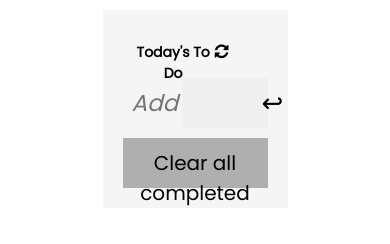
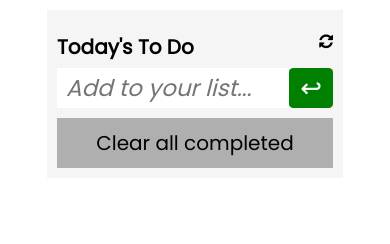
Before and after one commit to AFakhriddinov/Todo-list-app, a website built with webpack: page src/index.html in a window 390 px wide. Built offline with nearby package versions, Linux system fonts and the light colour scheme; a web font is replaced by a local one.

Commit message:
Add mobile version and style

```diff
--- a/src/modules/todolist.js
+++ b/src/modules/todolist.js
@@ -23,7 +23,7 @@ export default class TodoList {
   };
 
   show(list) {
-    list.innerHTML = '';
+    list.innerHTML = "";
     this.tasks.forEach((task) => {
       const li = `<div id="${task.id}" class="list">
         <input
@@ -31,22 +31,22 @@ export default class TodoList {
           id="${task.id}"
           name="task"
           value="task"
-          ${task.completed ? 'checked' : ''}
+          ${task.completed ? "checked" : ""}
           class="checkbox"
         />
         <input
           type="text" id="${task.id}" class="text-area" name="task"
           value="${task.description}" />
-        <button class="delete">&#8285;</button>
+          <i class="fa fa-trash delete" aria-hidden="true"></i>
       </div>`;
       list.innerHTML += li;
     });
-    const checkbox = document.querySelectorAll('.checkbox');
+    const checkbox = document.querySelectorAll(".checkbox");
 
     checkbox.forEach((check) => {
-      check.addEventListener('change', () => {
+      check.addEventListener("change", () => {
         if (check.checked) {
-          check.parentElement.classList.add('complete');
+          check.parentElement.classList.add("complete");
           this.tasks = this.tasks.map((task) => {
             if (task.id === parseInt(check.parentElement.id, 10)) {
               task.completed = check.checked;
@@ -55,7 +55,7 @@ export default class TodoList {
           });
           this.setStorage();
         } else {
-          check.parentElement.classList.remove('complete');
+          check.parentElement.classList.remove("complete");
           this.tasks = this.tasks.map((task) => {
             if (task.id === parseInt(check.parentElement.id, 10)) {
               task.completed = false;
@@ -69,9 +69,9 @@ export default class TodoList {
 
     // A function for editing the task description.
 
-    const textArea = document.querySelectorAll('.text-area');
+    const textArea = document.querySelectorAll(".text-area");
     textArea.forEach((area) => {
-      area.addEventListener('change', () => {
+      area.addEventListener("change", () => {
         const result = this.tasks.filter((task) => task.id === Number(area.id));
         this.tasks[result[0].id - 1].description = area.value;
         this.setStorage();
@@ -84,7 +84,7 @@ export default class TodoList {
     const id = this.tasks.length + 1;
     const task = {
       id,
-      description: 'none',
+      description: "none",
       completed,
     };
     this.tasks.push(task);
@@ -113,12 +113,12 @@ export default class TodoList {
 
   setStorage = () => {
     const formData = JSON.stringify(this.tasks);
-    localStorage.setItem('tasks', formData);
+    localStorage.setItem("tasks", formData);
   };
 
   getStorage = () => {
-    if (localStorage.getItem('tasks')) {
-      this.tasks = JSON.parse(localStorage.getItem('tasks'));
+    if (localStorage.getItem("tasks")) {
+      this.tasks = JSON.parse(localStorage.getItem("tasks"));
     }
   };
 }
--- a/src/style.css
+++ b/src/style.css
@@ -12,6 +12,10 @@ select:focus {
   outline: none;
 }
 
+input {
+  border: none;
+}
+
 body {
   background-color: var(--bg-white);
   height: 100vh;
@@ -21,68 +25,49 @@ body {
   text-align: center;
 }
 
-#todolist-app-section {
-  display: flex;
-  flex-direction: column;
-  width: 50%;
-  justify-content: center;
-  align-items: center;
-  padding: 20px;
-  background-color: whitesmoke;
-  margin: auto;
-}
-
 .header {
   display: flex;
   justify-content: space-between;
   width: 100%;
-  background: var(--bg-white);
-  padding-left: 9px;
-  padding-right: 39px;
   height: 3rem;
-  border: 0.1px solid var(--border);
 }
 
 .header h1 {
-  color: var(--font-color2);
   display: flex;
   margin-top: 12px;
-  font-size: 14px;
+  font-size: 20px;
 }
 
 .header i {
-  color: var(--font-color2);
   padding-top: 13px;
 }
 
 .form {
-  background: var(--bg-white);
   width: 100%;
-  height: 50px;
+  height: 40px;
   display: flex;
   justify-content: space-between;
   border: none;
-  border: 0.1px solid var(--border);
 }
 
 .form #add {
-  background: var(--bg-white);
   width: 100%;
-  height: 50px;
+  /* height: 0px; */
   display: flex;
   justify-content: space-between;
   padding-left: 9px;
   padding-right: 0;
-  border: 0.1px solid var(--border);
   font-style: italic;
   font-size: 23px;
 }
 
 .form .add {
+  font-size: 26px;
   border: none;
-  width: 20%;
-  padding-left: 80px;
-  font-size: 26px;
+  background-color: green;
+  color: white;
+  border-radius: 10%;
+  width: 50px;
 }
 
 .tasks {
@@ -98,20 +83,17 @@ body {
   font-size: 23px;
   padding-bottom: 10px;
   border-bottom: thin solid grey;
+  padding-top: 10px;
 }
 
 .checkbox {
-  background: transparent;
-  width: 10%;
-  margin-top: 12px;
-  margin-left: -15px;
+  width: 20px;
 }
 
 .text-area {
   border: none;
   background: transparent;
   width: 80%;
-  padding-top: 13px;
   margin-left: 10px;
   font-size: 20px;
   color: grey;
@@ -121,25 +103,44 @@ body {
   border: none;
   background: transparent;
   width: 10%;
-  padding-top: 13px;
   font-size: 26px;
-  margin-right: -20px;
+  color: red;
 }
 
 .removeAll {
   background: rgb(176, 175, 175);
   width: 100%;
-  height: 50px;
   display: flex;
   padding-top: 10px;
+  padding-bottom: 10px;
   justify-content: center;
   font-size: 20px;
   border: none;
   cursor: pointer;
 }
 
-@media screen and (max-width: 400px) {
-  .container {
-    max-width: 70%;
+@media screen and (max-width: 768px) {
+  #todolist-app-section {
+    display: flex;
+    flex-direction: column;
+    width: 80%;
+    justify-content: center;
+    align-items: center;
+    padding: 10px;
+    background-color: whitesmoke;
+    margin: auto;
   }
 }
+
+@media screen and (min-width: 768px) {
+  #todolist-app-section {
+    display: flex;
+    flex-direction: column;
+    width: 70%;
+    justify-content: center;
+    align-items: center;
+    padding: 10px;
+    background-color: whitesmoke;
+    margin: auto;
+  }
+}
```
